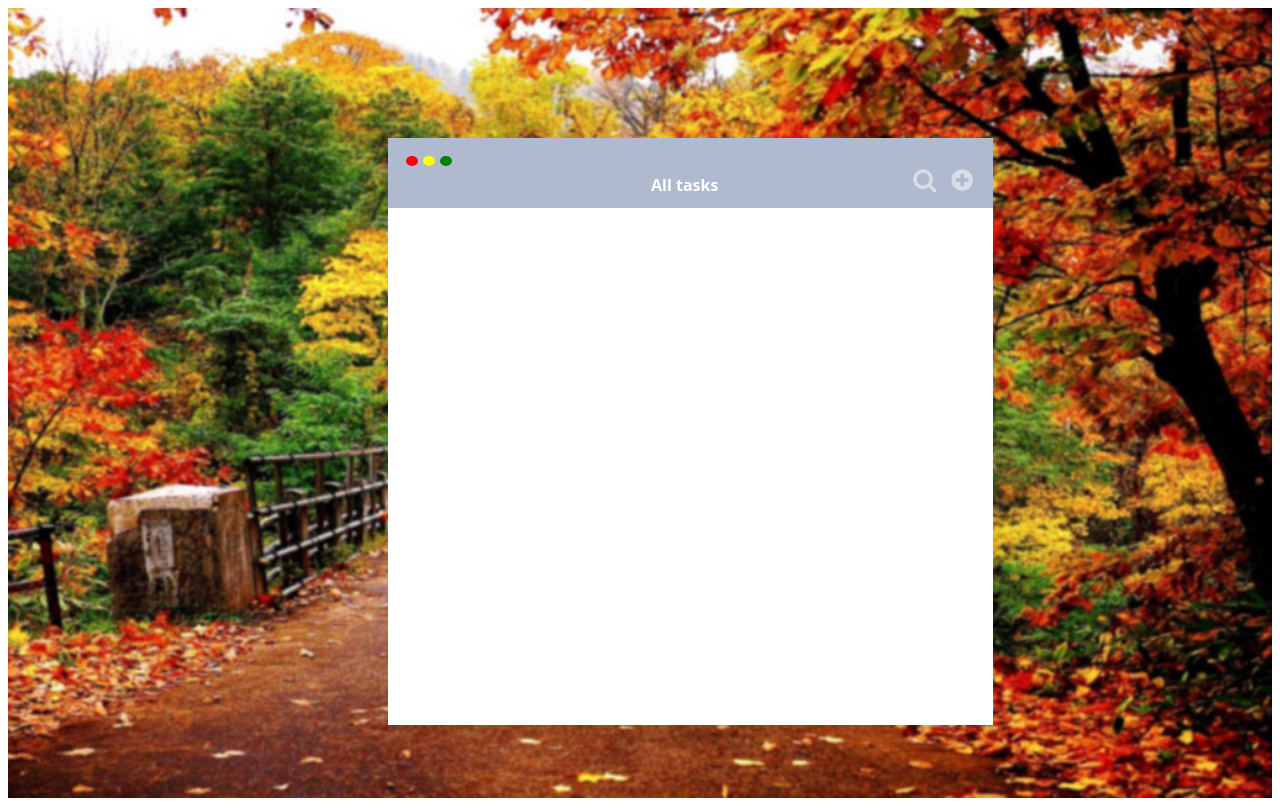
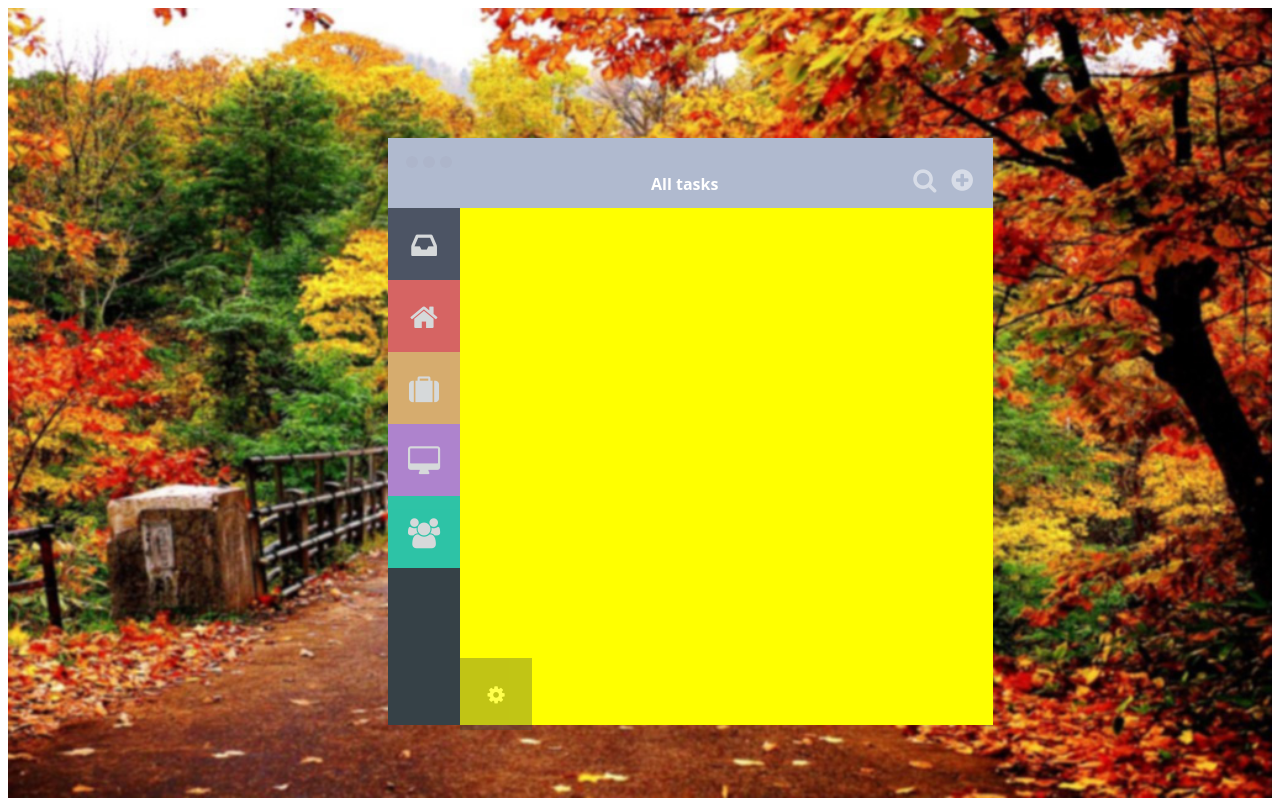
Before and after one commit to maksako/todolist, a plain HTML site: page index.html in a window 1280 px wide. Drawn offline with Linux system fonts and the light colour scheme.

Commit message:
tasks section

```diff
--- a/index.html
+++ b/index.html
@@ -17,16 +17,46 @@
             <button class="slider-link maximize-button float-left"></button>
           </div>
           <div class="main-title float-left">
-            <p>All tasks</p>
+            <span>All tasks</span>
           </div>
           <div class="main-actions float-right">
-            <div class="search-container float-left">
+            <button class="search-button float-left">
               <i class="fa fa-search"></i>
-            </div>
-            <div class="add-task-container float-left">
+            </button>
+            <button class="add-task-button float-left">
               <i class="fa fa-plus-circle"></i>
-            </div>
+            </button>
           </div>
+        </div>
+        <div class="tasks-background-container clear">
+          <div class="tasks-navigation-container">
+            <button class="all-tasks navigation-button">
+              <i class="fa fa-inbox"></i>
+
+            </button>
+            <button class="home-tasks navigation-button">
+              <i class="fa fa-home"></i>
+
+            </button>
+            <button class="work-tasks navigation-button">
+              <i class="fa fa-suitcase"></i>
+
+            </button>
+            <button class="school-tasks navigation-button">
+              <i class="fa fa-desktop"></i>
+
+            </button>
+            <button class="friend-tasks navigation-button">
+              <i class="fa fa-users"></i>
+
+            </button>
+            <button class="settings-button navigation-button">
+              <i class="fa fa-cog"></i>
+
+            </button>
+
+          </div>
+
         </div>
       </div>
   </div>
--- a/style.css
+++ b/style.css
@@ -14,6 +14,13 @@
 }
 .float-right{
   float: right;
+}
+button{
+  border: none;
+  padding: 0;
+  outline: none;
+  color: white;
+  background: none;
 }
 .background-container{
   width: 100%;
@@ -43,27 +50,38 @@
   /*background-color: grey;*/
 }
 button.slider-link{
-  border: none;
   border-radius: 50%;
   /*background-color: #bca177;*/
   display: block;
-  width: 10px;
-  height: 10px;
+  width: 12px;
+  height: 12px;
   margin-right: 5px;
 }
 .close-button{
-  background-color: red;
+  background-color: #adb5ca;
 }
 .hide-button{
-  background-color: yellow;
+  background-color: #adb5ca;
 }
 .maximize-button{
+  background-color: #adb5ca;
+}
+.close-button:hover{
+  background-color: red;
+  cursor: pointer;
+}
+.hide-button:hover{
+  background-color: yellow;
+  cursor: pointer;
+}
+.maximize-button:hover{
   background-color: green;
+  cursor: pointer;
 }
 .main-title{
   text-align: center;
   margin-left: 263px;
-  margin-top: 20px;
+  margin-top: 35px;
   font-weight: bold;
   color: white;
   font-size: 16px;
@@ -72,7 +90,7 @@ button.slider-link{
   margin-top: 30px;
   margin-right: 20px;
 }
-.search-container{
+.search-button{
   /*margin-top: 30px;*/
   /*margin-left: 190px;*/
   /*background-color: orange;
@@ -97,7 +115,7 @@ button.slider-link{
   opacity: 1;
   cursor: pointer;
 }*/
-.add-task-container{
+.add-task-button{
   /*margin-top: 30px;*/
   margin-left: 15px;
   /*background-color: yellow;
@@ -113,3 +131,44 @@ button.slider-link{
   opacity: 1;
   cursor: pointer;
 }*/
+.tasks-background-container{
+  background-color: yellow;
+  height: 517px;
+}
+.tasks-navigation-container{
+  background-color: #364147;
+  width: 72px;
+  height: 517px;
+}
+.navigation-button{
+  width: 72px;
+  height: 72px;
+  font-size: 30px;
+  opacity: 0.8;
+}
+.navigation-button:hover{
+  cursor: pointer;
+  opacity: 1;
+}
+.all-tasks{
+  background-color: #52596c;
+}
+.home-tasks{
+  background-color: #fe6d6a;
+}
+.work-tasks{
+  background-color: #ffc778;
+}
+.school-tasks{
+  background-color: #cc94ef;
+}
+.friend-tasks{
+  background-color: #2ce4be;
+}
+.settings-button{
+  background-color: #343f45;
+  position: absolute;
+  top: 520px;
+  opacity: 0.3;
+  font-size: 20px;
+}
```
